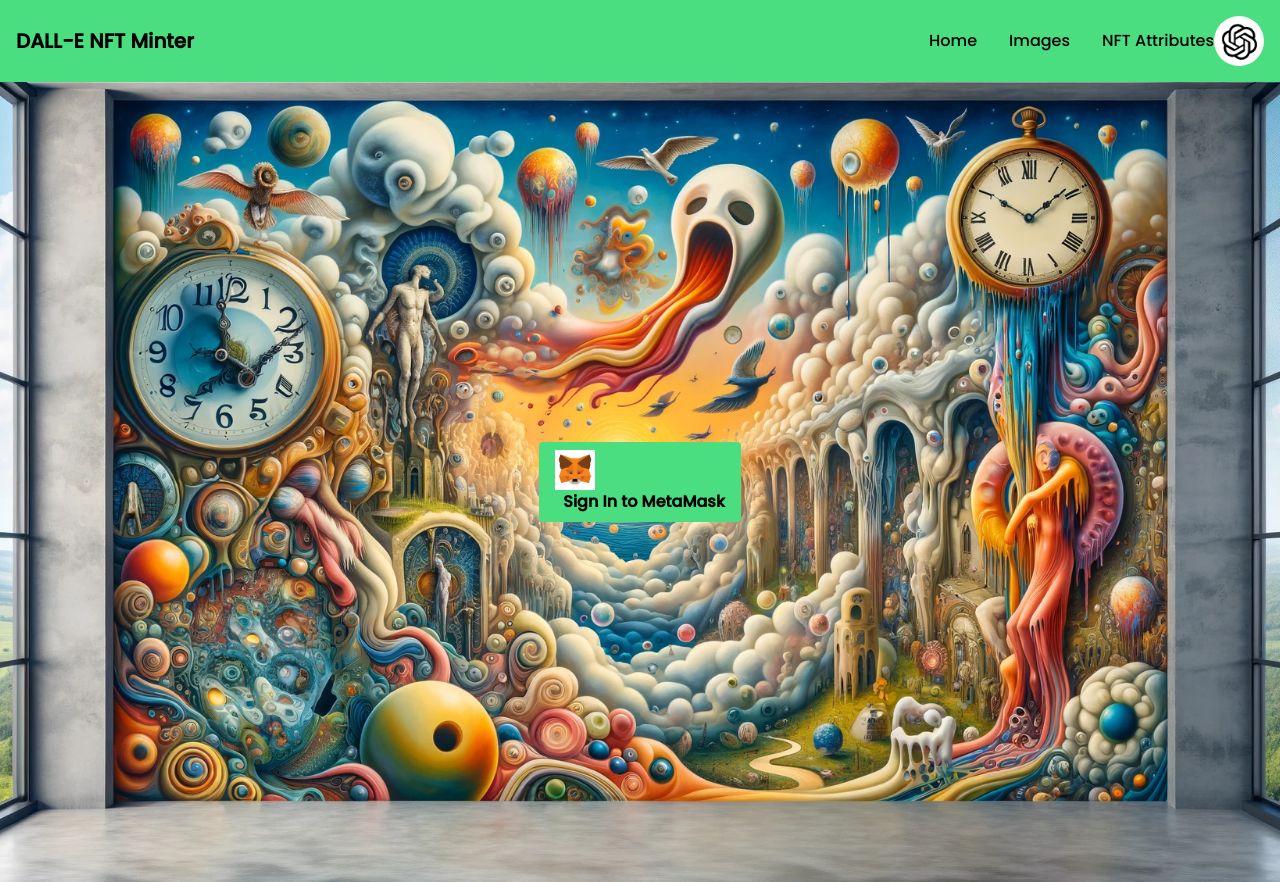
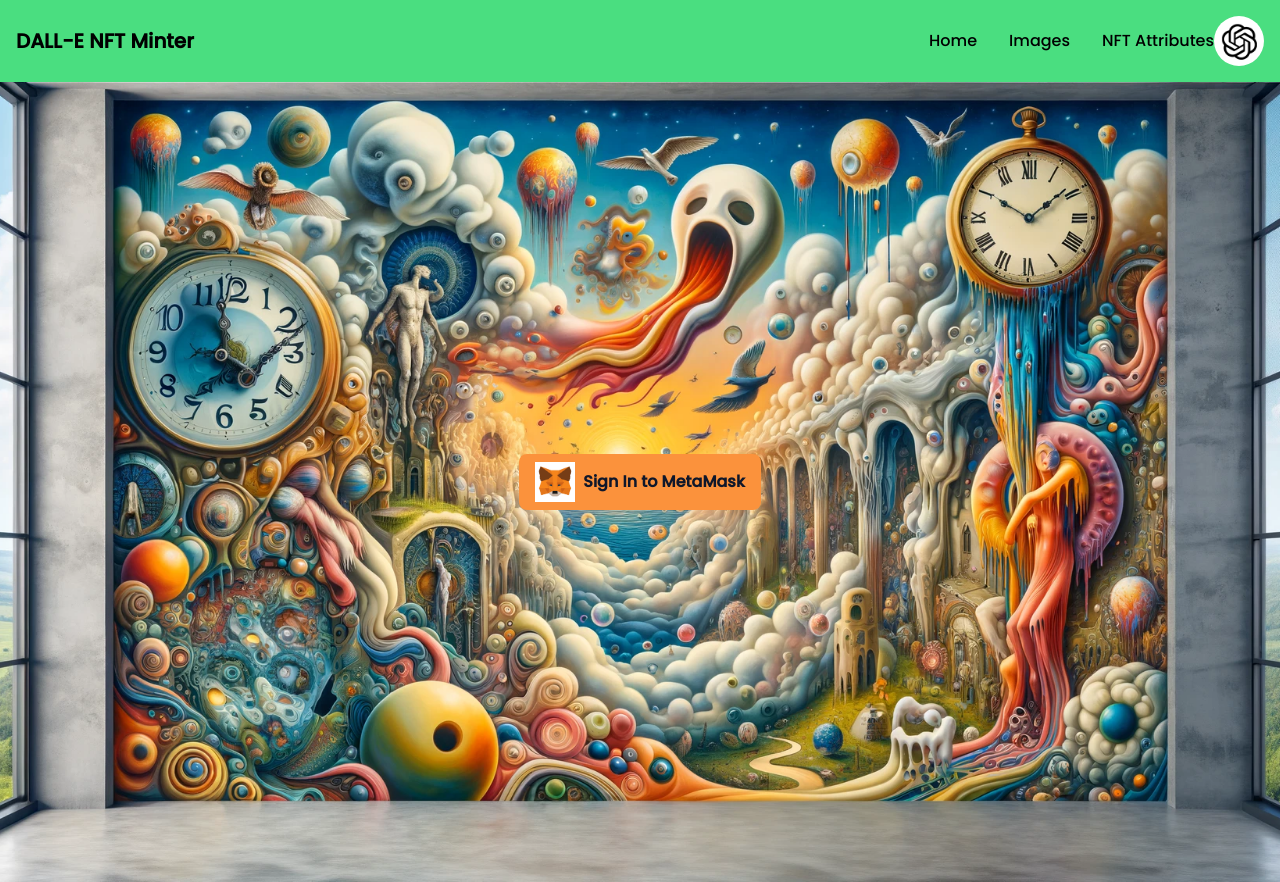
Before and after one commit to DanDo385/dalle-nft-minter, a Next.js app: page / in a window 1280 px wide. Built offline with nearby package versions, Linux system fonts and the light colour scheme.

Commit message:
amended button to justify center in the event there are images on the button

```diff
--- a/components/ui/Button.jsx
+++ b/components/ui/Button.jsx
@@ -1,11 +1,9 @@
-//components/ui/Button.jsx
-
-const Button = ({ children, onClick, disabled }) => {
+const Button = ({ children, onClick, disabled, className }) => {
     return (
         <button
             onClick={onClick}
             disabled={disabled}
-            className="bg-green-400 hover:bg-black text-black hover:text-green-400 font-bold py-2 px-4 rounded disabled:opacity-50"
+            className={`flex items-center justify-center bg-green-400 hover:bg-black text-black hover:text-green-400 font-bold py-2 px-4 rounded disabled:opacity-50 ${className}`} // Make sure to apply the className prop here
         >
             {children}
         </button>
```
